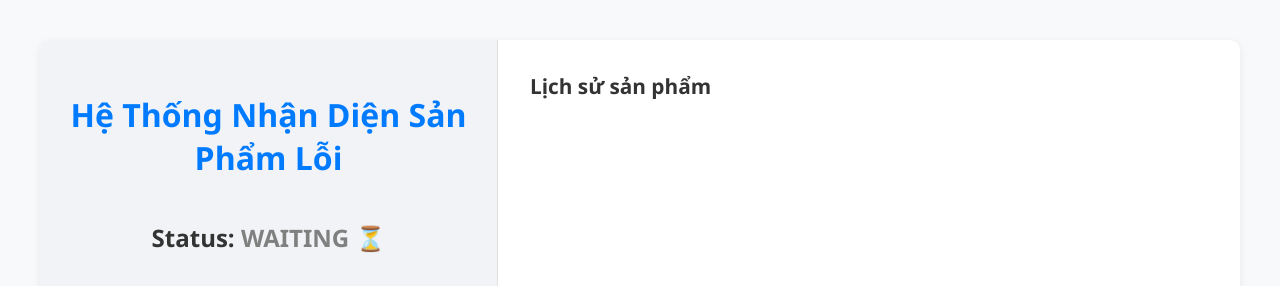
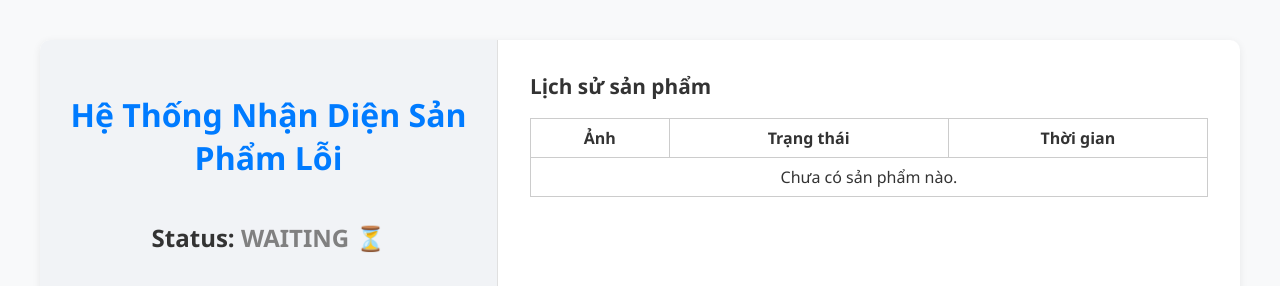
Before and after one commit to DTP-03/esp32-product-check, a Flask app: page / in a window 1280 px wide. Shown: the top 286 px of the page. Run offline with Flask 2, Linux system fonts and the light colour scheme; data that the repository does not hold is empty.

Commit message:
Update index.html
chuyển từ cloudinary sang excel

```diff
--- a/templates/index.html
+++ b/templates/index.html
@@ -153,6 +153,24 @@
         border-bottom: none;
       }
     }
+
+    #product-table {
+      width: 100%;
+      border-collapse: collapse;
+      margin-top: 10px;
+    }
+
+    #product-table th, #product-table td {
+      border: 1px solid #ccc;
+      padding: 8px;
+      text-align: center;
+    }
+
+    #product-table img {
+      max-width: 100px;
+      height: auto;
+      border-radius: 4px;
+    }
   </style>
 </head>
 <body>
@@ -171,8 +189,19 @@
     </div>
     <div class="main">
       <h2>Lịch sử sản phẩm</h2>
-      <div class="image-grid" id="image-grid">
-        <p>Đang tải ảnh từ Cloudinary...</p>
+        <div id="product-table-container">
+          <table id="product-table">
+            <thead>
+              <tr>
+                <th>Ảnh</th>
+                <th>Trạng thái</th>
+                <th>Thời gian</th>
+              </tr>
+            </thead>
+            <tbody id="product-table-body">
+              <tr><td colspan="3">Đang tải dữ liệu...</td></tr>
+            </tbody>
+          </table>
         </div>
     </div>
   </div>
@@ -232,21 +261,36 @@
         try {
             const res = await fetch('/images');
             const images = await res.json();
-              const grid = document.getElementById('image-grid');
-              grid.innerHTML = "";
+            const tbody = document.getElementById('product-table-body');
+            tbody.innerHTML = "";
+
+            if (images.length === 0) {
+                tbody.innerHTML = '<tr><td colspan="3">Chưa có sản phẩm nào.</td></tr>';
+                return;
+            }
 
             images.forEach(img => {
-                  const div = document.createElement('div');
-                  div.className = "image-card";
-                  div.innerHTML = `
-            <img src="${img.url}" alt="product">
-            <span>${img.tags.includes('OK') ? '✅ OK' : '❌ ERROR'}</span>
-            <span>${new Date(img.created_at).toLocaleString()}</span>
-          `;
-                  grid.appendChild(div);
+                const row = document.createElement('tr');
+
+                const imgTd = document.createElement('td');
+                imgTd.innerHTML = `<img src="${img.url}" alt="product">`;
+
+                const statusTd = document.createElement('td');
+                statusTd.textContent = img.tags.includes("OK") ? "✅ OK" : "❌ ERROR";
+
+                const timeTd = document.createElement('td');
+                const date = new Date(img.created_at);
+                timeTd.textContent = date.toLocaleString("vi-VN");
+
+                row.appendChild(imgTd);
+                row.appendChild(statusTd);
+                row.appendChild(timeTd);
+
+                tbody.appendChild(row);
             });
         } catch (err) {
-              document.getElementById('image-grid').innerHTML = "Không thể tải ảnh.";
+            const tbody = document.getElementById('product-table-body');
+            tbody.innerHTML = '<tr><td colspan="3">Không thể tải dữ liệu.</td></tr>';
             console.error(err);
         }
     }
@@ -262,12 +306,11 @@
           }
       }
 
+      document.addEventListener("DOMContentLoaded", fetchImages);
       setInterval(fetchCounts, 1000);
       fetchCounts();
-
       setInterval(fetchStatus, 3000);
       setInterval(fetchBangtaiStatus, 5000);
-
       // Khởi tạo
       fetchStatus();
       fetchBangtaiStatus();
```
Lines whose indentation alone changed are shown as unchanged.
